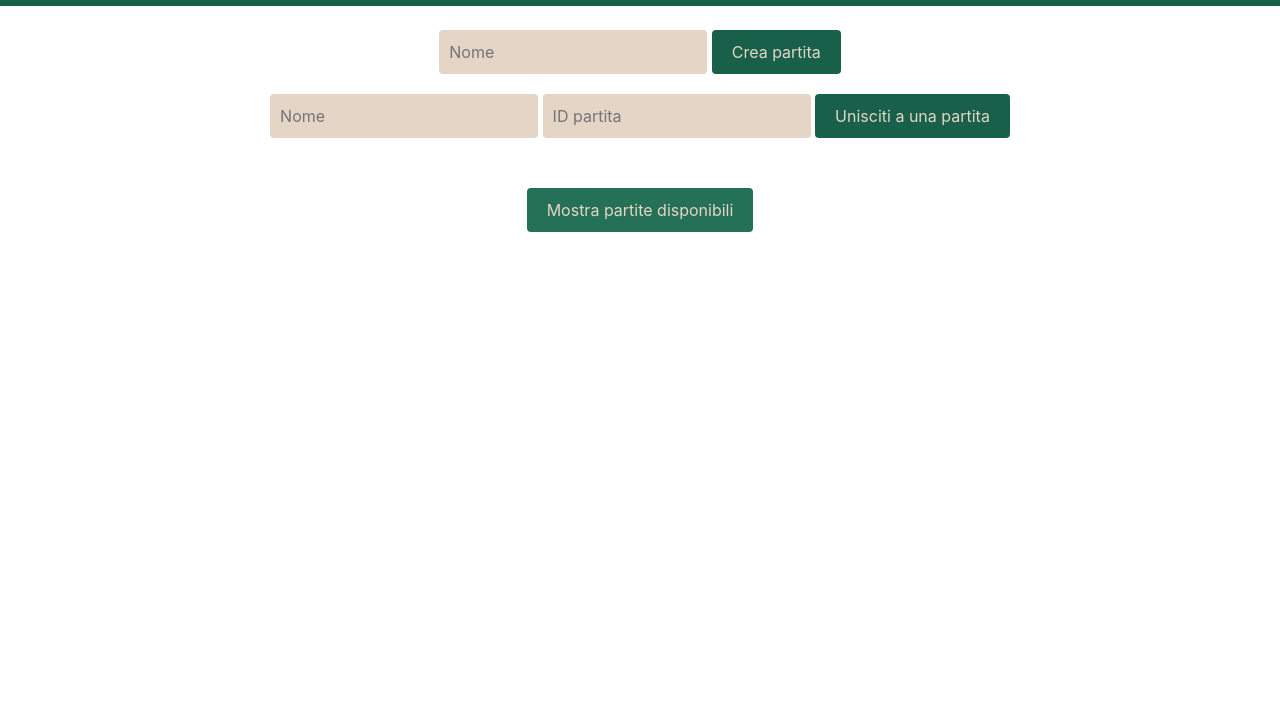
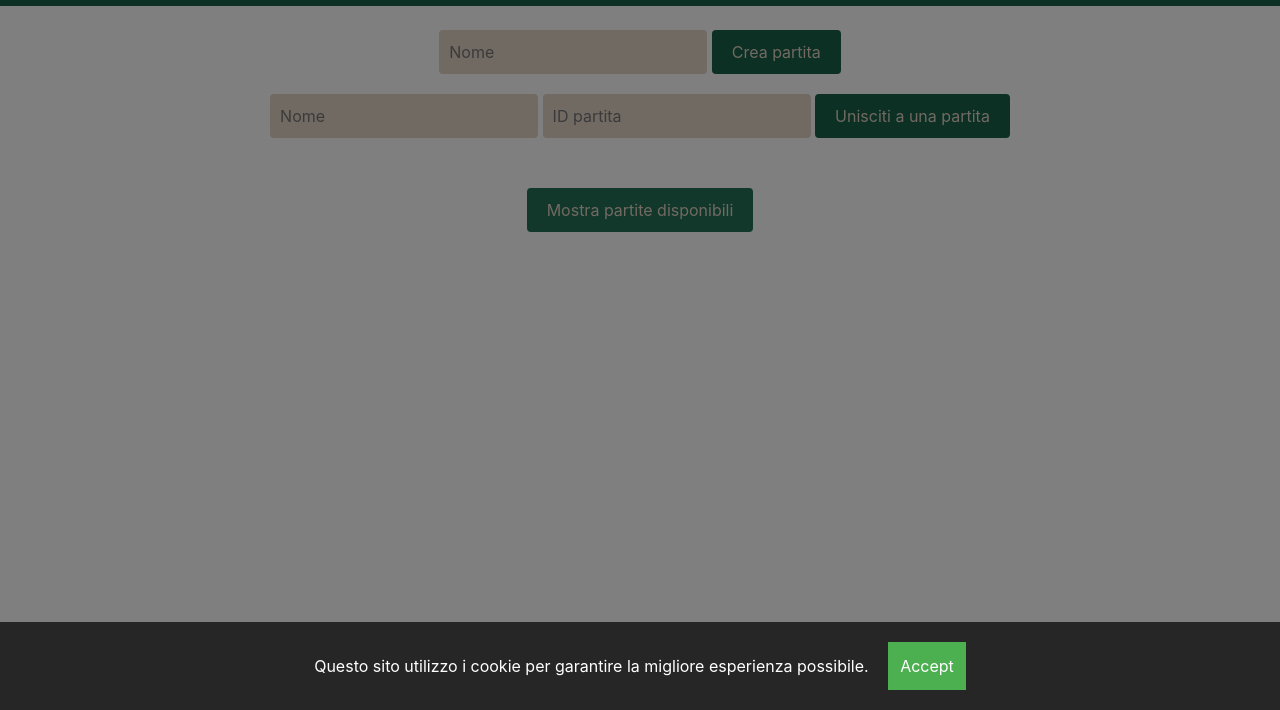
Before and after one commit to iannellilorenzo/gioco_tep, a plain HTML site: page html/index.html in a window 1280 px wide. Shown: the part 90-800 px from the top of the page. Drawn offline with nearby package versions, Linux system fonts and the light colour scheme.

Commit message:
aggiunto cookie-verifier al sito

```diff
--- a/css/style.css
+++ b/css/style.css
@@ -323,6 +323,46 @@ button.risposta:disabled {
     align-items: center;
 }
 
+.overlay {
+    position: fixed;
+    top: 0;
+    left: 0;
+    height: 100%;
+    width: 100%;
+    z-index: 1000;
+    background: rgba(0, 0, 0, 0.5);
+    display: none;
+}
+
+.cookie-banner {
+    position: fixed;
+    bottom: 0;
+    width: 100%;
+    background: rgba(0, 0, 0, 0.7);
+    color: #fff;
+    padding: 20px;
+    text-align: center;
+    z-index: 1001;
+    display: none;
+}
+
+.accept-cookies {
+    margin-left: 15px;
+    padding: 10px;
+    background-color: #4CAF50;
+    color: white;
+    border: 2px solid transparent;
+    cursor: pointer;
+    transition: 0.3s;
+    box-sizing: border-box;
+}
+
+.accept-cookies:hover {
+    background-color: white;
+    color: black;
+    border: 2px solid #4CAF50;
+}
+
 
 @media (min-width: 600px) {
     button {
--- a/html/index.html
+++ b/html/index.html
@@ -1,16 +1,25 @@
 <!doctype html>
 <html lang="en">
+
 <head>
   <meta charset="utf-8">
   <meta name="viewport" content="width=device-width, initial-scale=1, shrink-to-fit=no">
   <title>Chi vuol essere milionario!</title>
   <link rel="stylesheet" href="../css/style.css">
-    <link rel="stylesheet" href="https://stackpath.bootstrapcdn.com/bootstrap/4.3.1/css/bootstrap.min.css" integrity="sha384-ggOyR0iXCbMQv3Xipma34MD+dH/1fQ784/j6cY/iJTQUOhcWr7x9JvoRxT2MZw1T" crossorigin="anonymous">
+  <link rel="stylesheet" href="https://stackpath.bootstrapcdn.com/bootstrap/4.3.1/css/bootstrap.min.css"
+    integrity="sha384-ggOyR0iXCbMQv3Xipma34MD+dH/1fQ784/j6cY/iJTQUOhcWr7x9JvoRxT2MZw1T" crossorigin="anonymous">
 </head>
+
 <body>
   <header class="head">
     <h1>Chi vuol essere milionario!</h1>
   </header>
+  <div id="overlay" class="overlay"></div>
+
+  <div id="cookie-banner" class="cookie-banner">
+    Questo sito utilizzo i cookie per garantire la migliore esperienza possibile.
+    <button id="accept-cookies" class="accept-cookies">Accept</button>
+  </div>
   <div class="container cont">
     <form id="formCreate" class="center" onsubmit="return false">
       <br>
@@ -24,10 +33,12 @@
     </form>
     <form onsubmit="return false">
       <div class="center">
-          <button type="button" class="center display-games" onclick="getAvailableGame()" data-toggle="modal" data-target="#displayModal">Mostra partite disponibili</button>
+        <button type="button" class="center display-games" onclick="getAvailableGame()" data-toggle="modal"
+          data-target="#displayModal">Mostra partite disponibili</button>
       </div>
     </form>
-      <div class="modal fade" id="displayModal" tabindex="-1" role="dialog" aria-labelledby="displayModalLabel" aria-hidden="true">
+    <div class="modal fade" id="displayModal" tabindex="-1" role="dialog" aria-labelledby="displayModalLabel"
+      aria-hidden="true">
       <div class="modal-dialog" role="document">
         <div class="modal-content">
           <div class="modal-header">
@@ -52,10 +63,30 @@
   </footer>
 
   <script src="../js/script.js"></script>
-    <script src="https://code.jquery.com/jquery-3.3.1.slim.min.js" integrity="sha384-q8i/X+965DzO0rT7abK41JStQIAqVgRVzpbzo5smXKp4YfRvH+8abtTE1Pi6jizo" crossorigin="anonymous"></script>
-    <script src="https://cdnjs.cloudflare.com/ajax/libs/popper.js/1.14.7/umd/popper.min.js" integrity="sha384-UO2eT0CpHqdSJQ6hJty5KVphtPhzWj9WO1clHTMGa3JDZwrnQq4sF86dIHNDz0W1" crossorigin="anonymous"></script>
-    <script src="https://stackpath.bootstrapcdn.com/bootstrap/4.3.1/js/bootstrap.min.js" integrity="sha384-JjSmVgyd0p3pXB1rRibZUAYoIIy6OrQ6VrjIEaFf/nJGzIxFDsf4x0xIM+B07jRM" crossorigin="anonymous"></script>
+  <script src="https://code.jquery.com/jquery-3.3.1.slim.min.js"
+    integrity="sha384-q8i/X+965DzO0rT7abK41JStQIAqVgRVzpbzo5smXKp4YfRvH+8abtTE1Pi6jizo"
+    crossorigin="anonymous"></script>
+  <script src="https://cdnjs.cloudflare.com/ajax/libs/popper.js/1.14.7/umd/popper.min.js"
+    integrity="sha384-UO2eT0CpHqdSJQ6hJty5KVphtPhzWj9WO1clHTMGa3JDZwrnQq4sF86dIHNDz0W1"
+    crossorigin="anonymous"></script>
+  <script src="https://stackpath.bootstrapcdn.com/bootstrap/4.3.1/js/bootstrap.min.js"
+    integrity="sha384-JjSmVgyd0p3pXB1rRibZUAYoIIy6OrQ6VrjIEaFf/nJGzIxFDsf4x0xIM+B07jRM"
+    crossorigin="anonymous"></script>
   <script>
+    window.onload = function () {
+      var banner = document.getElementById('cookie-banner');
+      var acceptButton = document.getElementById('accept-cookies');
+      var overlay = document.getElementById('overlay');
+
+      banner.style.display = 'block';
+      overlay.style.display = 'block';
+
+      acceptButton.onclick = function () {
+        banner.style.display = 'none';
+        overlay.style.display = 'none';
+      }
+    }
+
     function createGame() {
       if (document.getElementById("hostName").value === "") {
         alert("Inserisci un nome valido.");
@@ -95,14 +126,14 @@
       var xhr = new XMLHttpRequest();
       xhr.withCredentials = true;
 
-        xhr.addEventListener("readystatechange", function() {
-          if(this.readyState === 4) {
+      xhr.addEventListener("readystatechange", function () {
+        if (this.readyState === 4) {
           let games = new Array;
           games = JSON.parse(this.responseText).data;
           games.slice(0, 50).forEach(game => {
             if (game['PLAYER1'] === "IANNELLI_milionario") {
               var playersInGame = [];
-                for(var i = 2; i < 8; i++) {
+              for (var i = 2; i < 8; i++) {
                 if (game['PLAYER' + i] !== null) {
                   playersInGame.push(game['PLAYER' + i]);
                 }
@@ -127,4 +158,5 @@
 
 
 </body>
+
 </html>
```
Lines whose indentation alone changed are shown as unchanged.
